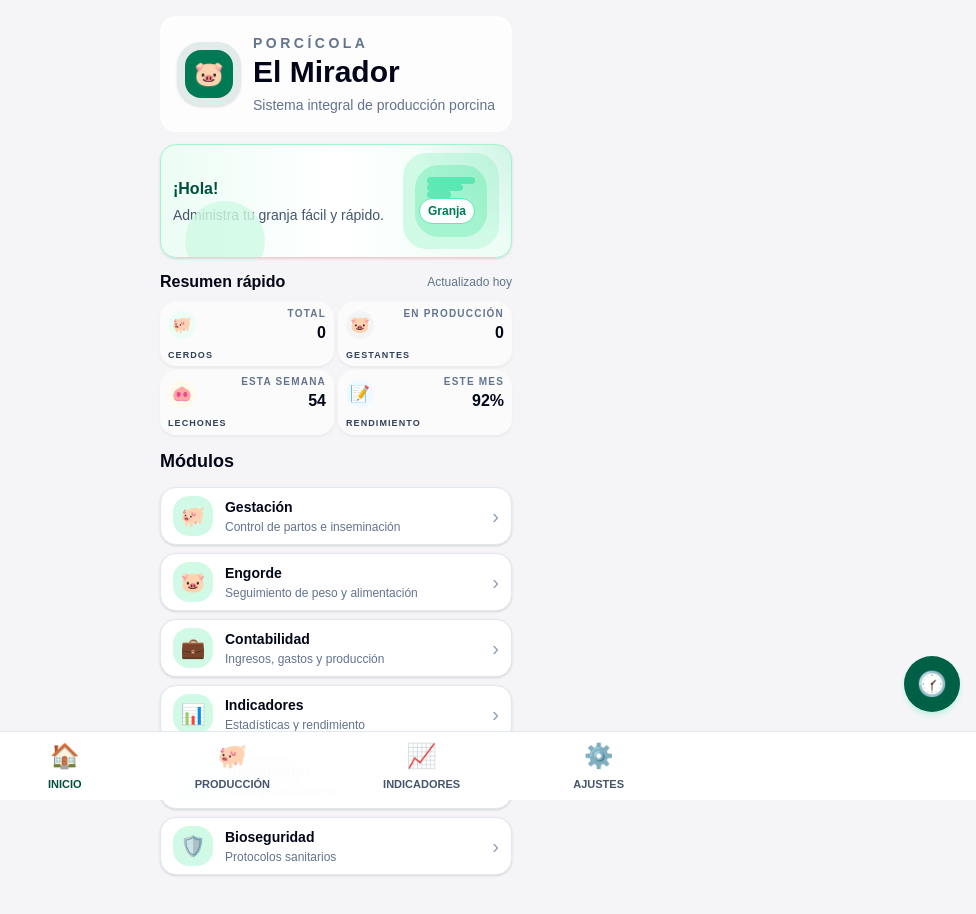
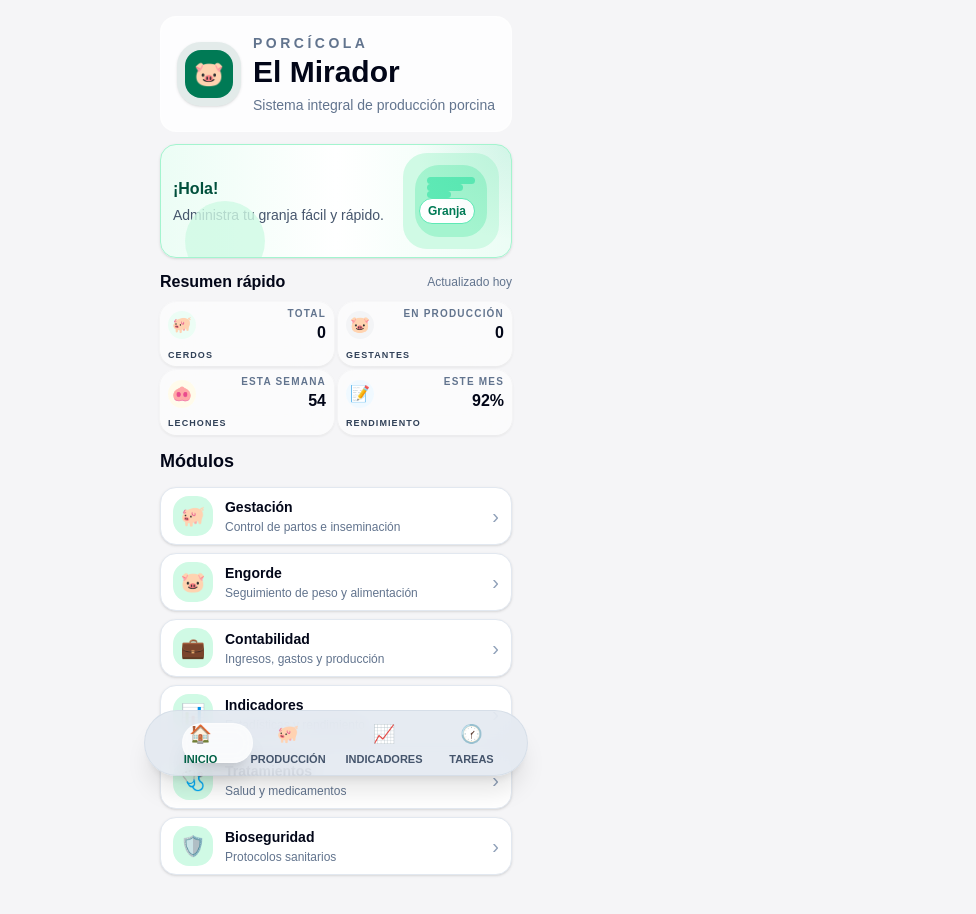
Before and after one commit to anexo1324-glitch/control-porcino, a Next.js app: page /dashboard in a window 1280 px wide. Shown: the top 914 px of the page, without its empty margins (304-1280 px from the left). Built offline with nearby package versions, Linux system fonts and the light colour scheme.

Commit message:
Actualización de la aplicación

```diff
--- a/src/app/dashboard/page.tsx
+++ b/src/app/dashboard/page.tsx
@@ -1,13 +1,14 @@
 "use client";
 
-import { useEffect, useMemo, useState } from "react";
-import { useRouter } from "next/navigation";
+import { useEffect, useMemo, useState, useRef } from "react";
+import { useRouter, usePathname } from "next/navigation";
 import { useToast } from "@/hooks/useToast";
 import ToastContainer from "@/components/ToastContainer";
 import Header from "@/components/Header";
 import SummaryCard from "@/components/SummaryCard";
 import PageShell from "@/components/PageShell";
 import { sendPushNotification, requestNotificationPermission } from "@/utils/notifications";
+import { tasksPendingMessage, NOTIFICATION_TAGS } from '@/utils/messages';
 
 const modulos = [
   {
@@ -231,6 +232,80 @@ function obtenerCerdasCriticas(datos: Cerda[]) {
 
 export default function Dashboard() {
   const router = useRouter();
+  const pathname = usePathname();
+  const menuItems = [
+    { nombre: 'Inicio', ruta: '/dashboard', icon: '🏠' },
+    { nombre: 'Producción', ruta: '/gestacion', icon: '🐖' },
+    { nombre: 'Indicadores', ruta: '/indicadores', icon: '📈' },
+    { nombre: 'Tareas', ruta: '/tareas', icon: '🕜' },
+  ];
+
+  const containerRef = useRef<HTMLDivElement | null>(null);
+  const btnRefs = useRef<Array<HTMLButtonElement | null>>([]);
+  const lastNavigatedRef = useRef<number | null>(null);
+  const [indicatorLeft, setIndicatorLeft] = useState(0);
+  const [indicatorWidth, setIndicatorWidth] = useState(64);
+  const [isPointerDown, setIsPointerDown] = useState(false);
+  const [highlightedIndex, setHighlightedIndex] = useState<number | null>(null);
+  const [activeIndex, setActiveIndex] = useState(0);
+  const [animateIndicator, setAnimateIndicator] = useState(false);
+
+  function updateIndicatorToIndex(index: number, animate = true) {
+    const btn = btnRefs.current[index];
+    const container = containerRef.current;
+    if (!btn || !container) return;
+    const btnRect = btn.getBoundingClientRect();
+    const contRect = container.getBoundingClientRect();
+    const left = btnRect.left - contRect.left + (btnRect.width - btnRect.width * 0.9) / 2;
+    const width = Math.max(56, Math.min(96, btnRect.width * 0.9));
+    if (!animate) {
+      setAnimateIndicator(false);
+      setIndicatorLeft(left);
+      setIndicatorWidth(width);
+      return;
+    }
+    // animate
+    setAnimateIndicator(true);
+    setIndicatorLeft(left);
+    setIndicatorWidth(width);
+  }
+
+  function getNearestIndexByX(x: number) {
+    const container = containerRef.current;
+    if (!container) return 0;
+    const contRect = container.getBoundingClientRect();
+    const centers = btnRefs.current.map((b) => {
+      if (!b) return 0;
+      const r = b.getBoundingClientRect();
+      return r.left - contRect.left + r.width / 2;
+    });
+    let nearest = 0;
+    let minDist = Infinity;
+    centers.forEach((c, i) => {
+      const d = Math.abs(c - x);
+      if (d < minDist) {
+        minDist = d;
+        nearest = i;
+      }
+    });
+    return nearest;
+  }
+
+  useEffect(() => {
+    // position indicator on active route
+    const idx = menuItems.findIndex((m) => pathname?.startsWith(m.ruta));
+    const index = idx === -1 ? 0 : idx;
+    setActiveIndex(index);
+    setHighlightedIndex(null);
+    // delay to ensure layout
+    setTimeout(() => updateIndicatorToIndex(index, false), 50);
+    // update on resize
+    function onResize() {
+      updateIndicatorToIndex(index, false);
+    }
+    window.addEventListener('resize', onResize);
+    return () => window.removeEventListener('resize', onResize);
+  }, [pathname]);
   const { toasts, addToast, removeToast } = useToast();
   const [notificacionesPermitidas, setNotificacionesPermitidas] = useState(false);
   const [cerdas, setCerdas] = useState<Cerda[]>(() => {
@@ -242,6 +317,7 @@ export default function Dashboard() {
 
   const pendientes = useMemo(() => obtenerPendientes(cerdas), [cerdas]);
   const cerdasCriticas = useMemo(() => obtenerCerdasCriticas(cerdas), [cerdas]);
+  const lastPendientesRef = useRef<number | null>(null);
 
   useEffect(() => {
     const handleStorage = () => {
@@ -251,12 +327,6 @@ export default function Dashboard() {
     requestNotificationPermission().then((permitido) => {
       if (permitido) {
         setNotificacionesPermitidas(true);
-        addToast(
-          "Notificaciones",
-          "Notificaciones push habilitadas",
-          "success",
-          3000
-        );
       }
     });
 
@@ -264,17 +334,25 @@ export default function Dashboard() {
     return () => window.removeEventListener("storage", handleStorage);
   }, [addToast]);
 
+  // Notificaciones periódicas deshabilitadas: se removió el envío cada 15s
+
   useEffect(() => {
-    if (!notificacionesPermitidas || pendientes === 0) return;
+    if (!notificacionesPermitidas) return;
 
-    const intervalId = window.setInterval(() => {
-      void sendPushNotification(`📌 Tienes ${pendientes} tarea(s) pendiente(s)`, {
-        body: "Abre Tareas para ver lo que debes atender.",
-        tag: `pendiente-tareas`,
-      });
-    }, 15000);
+    if (pendientes === 0) {
+      lastPendientesRef.current = pendientes;
+      return;
+    }
 
-    return () => window.clearInterval(intervalId);
+    if (lastPendientesRef.current === pendientes) return;
+
+    lastPendientesRef.current = pendientes;
+
+    const { title, body } = tasksPendingMessage(pendientes);
+    void sendPushNotification(title, {
+      body,
+      tag: NOTIFICATION_TAGS.PENDIENTES,
+    });
   }, [pendientes, notificacionesPermitidas]);
 
   // Evitar que el botón de retroceder del navegador salga del dashboard
@@ -398,57 +476,89 @@ export default function Dashboard() {
         </section>
       </div>
 
-      <nav className="fixed bottom-0 left-0 right-0 border-t border-slate-200 bg-white/95 backdrop-blur-xl p-2">
-        <div className="mx-auto flex max-w-xl items-center justify-between text-slate-600">
-          <button
-            type="button"
-            onClick={() => router.push("/dashboard")}
-            className="flex flex-col items-center gap-1 text-emerald-900"
-          >
-            <span className="text-2xl">🏠</span>
-            <span className="text-[11px] font-semibold uppercase">Inicio</span>
-          </button>
-          <button
-            type="button"
-            onClick={() => router.push("/gestacion")}
-            className="flex flex-col items-center gap-1"
-          >
-            <span className="text-2xl">🐖</span>
-            <span className="text-[11px] font-semibold uppercase">Producción</span>
-          </button>
-          <button
-            type="button"
-            onClick={() => router.push("/indicadores")}
-            className="flex flex-col items-center gap-1"
-          >
-            <span className="text-2xl">📈</span>
-            <span className="text-[11px] font-semibold uppercase">Indicadores</span>
-          </button>
-          <button
-            type="button"
-            onClick={() => router.push("/ajustes")}
-            className="flex flex-col items-center gap-1"
-          >
-            <span className="text-2xl">⚙️</span>
-            <span className="text-[11px] font-semibold uppercase">Ajustes</span>
-          </button>
+      <div className="fixed left-0 right-0 bottom-6 flex justify-center">
+        <div
+          ref={containerRef}
+          onPointerDown={(e) => {
+            const rect = containerRef.current?.getBoundingClientRect();
+            if (!rect) return;
+            const x = e.clientX - rect.left;
+            const clampedLeft = Math.min(Math.max(x - indicatorWidth / 2, 0), rect.width - indicatorWidth);
+            const idx = getNearestIndexByX(x);
+            setIsPointerDown(true);
+            lastNavigatedRef.current = null;
+            setAnimateIndicator(false);
+            setHighlightedIndex(idx);
+            setIndicatorLeft(clampedLeft);
+            e.currentTarget.setPointerCapture(e.pointerId);
+          }}
+          onPointerUp={(e) => {
+            if (!isPointerDown) return;
+            setIsPointerDown(false);
+            const rect = containerRef.current?.getBoundingClientRect();
+            if (!rect) return;
+            const x = e.clientX - rect.left;
+            const idx = getNearestIndexByX(x);
+            updateIndicatorToIndex(idx, true);
+            setHighlightedIndex(null);
+            if (typeof navigator !== 'undefined' && 'vibrate' in navigator) {
+              navigator.vibrate(10);
+            }
+            e.currentTarget.releasePointerCapture(e.pointerId);
+            setTimeout(() => router.push(menuItems[idx].ruta), 160);
+          }}
+          onPointerMove={(e) => {
+            if (!isPointerDown) return;
+            const rect = containerRef.current?.getBoundingClientRect();
+            if (!rect) return;
+            const x = e.clientX - rect.left;
+            const clampedLeft = Math.min(Math.max(x - indicatorWidth / 2, 0), rect.width - indicatorWidth);
+            const idx = getNearestIndexByX(x);
+            setAnimateIndicator(false);
+            setHighlightedIndex(idx);
+            setIndicatorLeft(clampedLeft);
+            e.preventDefault();
+          }}
+          onPointerCancel={(e) => {
+            setIsPointerDown(false);
+            setHighlightedIndex(null);
+            updateIndicatorToIndex(activeIndex, true);
+            e.currentTarget.releasePointerCapture(e.pointerId);
+          }}
+          onPointerLeave={() => {
+            if (!isPointerDown) {
+              setHighlightedIndex(null);
+              updateIndicatorToIndex(activeIndex, true);
+            }
+          }}
+          className="pointer-events-auto w-full max-w-sm rounded-full bg-slate-200/85 px-4 py-2 shadow-xl border border-slate-300/60 backdrop-blur-md"
+        >
+          <div className="relative h-12">
+            <div
+              style={{ left: indicatorLeft, width: indicatorWidth }}
+              className={`absolute top-1/2 h-10 -translate-y-1/2 rounded-full bg-white/80 backdrop-blur-sm border border-white/40 shadow-xl ${animateIndicator ? 'transition-all duration-200 ease-out' : ''}`}
+            />
+            <div className="relative z-10 flex items-center justify-between h-full">
+              {menuItems.map((item, i) => {
+                const isActive = pathname?.startsWith(item.ruta);
+                const isHighlighted = highlightedIndex === i;
+                return (
+                  <button
+                    key={item.nombre}
+                    ref={(el) => { btnRefs.current[i] = el; }}
+                    type="button"
+                    onClick={() => router.push(item.ruta)}
+                    className={`flex flex-col items-center gap-1 px-3 py-2 text-xs w-24 transition-all duration-150 ease-out ${isActive || isHighlighted ? 'text-emerald-800 font-semibold' : 'text-slate-600'} ${isHighlighted ? 'scale-110 shadow-sm' : 'scale-100'}`}
+                  >
+                    <span className="text-lg">{item.icon}</span>
+                    <span className="text-[11px] font-semibold uppercase">{item.nombre}</span>
+                  </button>
+                );
+              })}
+            </div>
+          </div>
         </div>
-      </nav>
-
-      <button
-        onClick={() => router.push("/tareas")}
-        className="fixed bottom-22 right-4 z-30 inline-flex h-14 w-14 items-center justify-center rounded-full bg-emerald-800 text-2xl text-white shadow-md shadow-emerald-300/30 transition hover:bg-emerald-900"
-        aria-label="Ir a alertas"
-      >
-        <span className="relative inline-flex h-full w-full items-center justify-center">
-          🕜
-          {pendientes > 0 && (
-            <span className="absolute -top-1 -right-1 inline-flex h-6 min-w-[1.4rem] items-center justify-center rounded-full bg-white px-1.5 text-[11px] font-bold text-slate-700 shadow-sm">
-              {pendientes}
-            </span>
-          )}
-        </span>
-      </button>
+      </div>
 
       <ToastContainer toasts={toasts} removeToast={removeToast} />
     </PageShell>
--- /dev/null
+++ b/src/utils/messages.ts
@@ -0,0 +1,11 @@
+export const APP_NAME = 'El Mirador';
+
+export function tasksPendingMessage(count: number) {
+  const title = `📌 ${count} tarea${count === 1 ? '' : 's'} pendientes — ${APP_NAME}`;
+  const body = `Tienes ${count} tarea${count === 1 ? '' : 's'} pendientes por atender en ${APP_NAME}.`;
+  return { title, body };
+}
+
+export const NOTIFICATION_TAGS = {
+  PENDIENTES: 'pendiente-tareas',
+};
--- a/src/utils/notifications.ts
+++ b/src/utils/notifications.ts
@@ -60,6 +60,8 @@ export async function registerServiceWorker() {
 /**
  * Envía notificación push del navegador
  */
+import { NOTIFICATION_TAGS } from './messages';
+
 export async function sendPushNotification(
   title: string,
   options?: NotificationOptions
@@ -77,6 +79,8 @@ export async function sendPushNotification(
     if (registration?.showNotification) {
       await registration.showNotification(title, {
         icon: '/icon-192x192.png',
+        data: { url: '/tareas', ...(options && (options as any).data) },
+        tag: NOTIFICATION_TAGS.PENDIENTES,
         ...options,
       });
       return;
@@ -87,6 +91,8 @@ export async function sendPushNotification(
 
   new Notification(title, {
     icon: '/icon-192x192.png',
+    data: { url: '/tareas', ...(options && (options as any).data) },
+    tag: NOTIFICATION_TAGS.PENDIENTES,
     ...options,
   });
 }
```
Also changed, not shown: public/sw.js.
